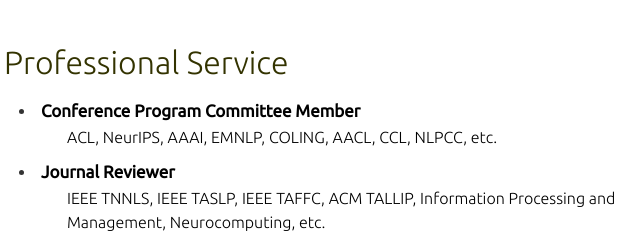
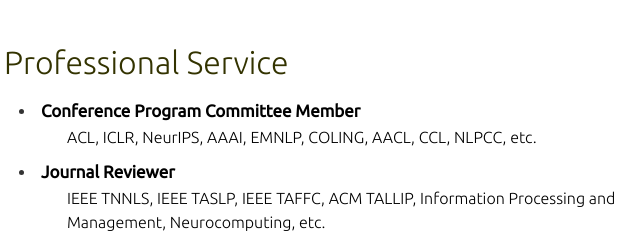
Before and after one commit to scofield7419/scofield7419.github.com, a plain HTML site: page index.html in a window 1280 px wide. Shown: the part 3400-3640 px from the top of the page, 256-896 px from the left. Drawn offline with Linux system fonts and the light colour scheme.

Commit message:
Update index.html

```diff
--- a/index.html
+++ b/index.html
@@ -787,7 +787,7 @@ As future directions, I will dedicate my efforts to:</p>
 
 
 			<div class="service_description">
-				ACL, NeurIPS, AAAI, EMNLP, COLING, AACL, CCL, NLPCC, etc.
+				ACL, ICLR, NeurIPS, AAAI, EMNLP, COLING, AACL, CCL, NLPCC, etc.
 			</div>
 
 
```
